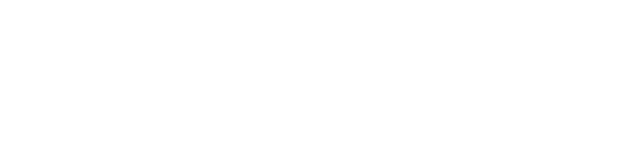
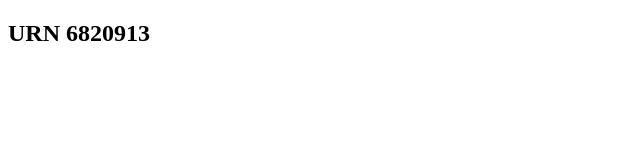
Before and after one commit to FEPSFY6820913/FY6820913, a plain HTML site: page index.html in a window 1280 px wide. Shown: the whole page, without its empty margins (0-640 px from the left). Drawn offline with Linux system fonts and the light colour scheme.

Commit message:
Create index.html
My first webpage to display "URN 6820913"

```diff
--- a/index.html
+++ b/index.html
@@ -2,6 +2,8 @@
 
 <html>
 
-<head>
   <head>
-  <img.src="WebBanner2023.png" alt="Banner" width="1200" height="300">
+    <h2>URN 6820913 <h2>
+    </head>
+
+    </html>
```
